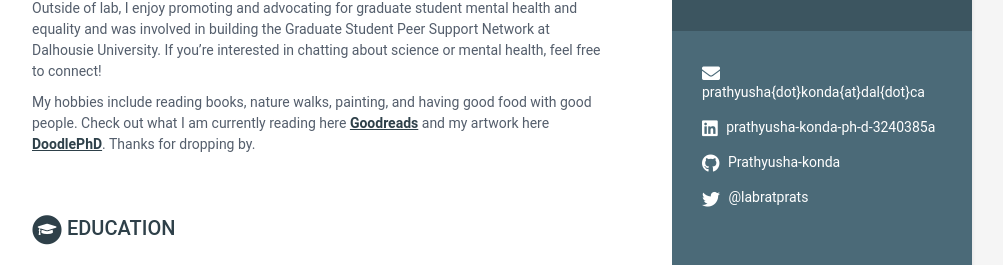
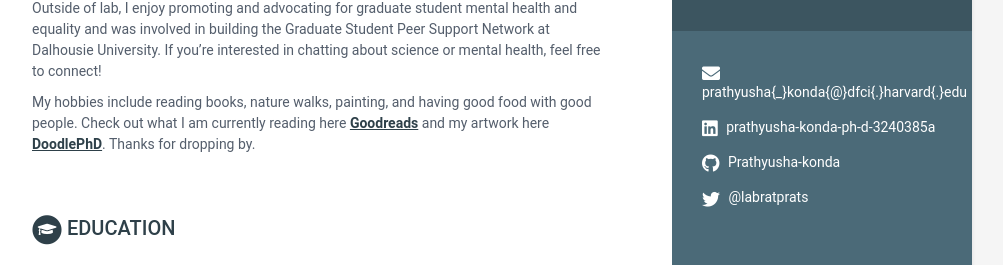
Before and after one commit to Prathyusha-konda/Website, a Jekyll site: the page built from index.html, in a window 1280 px wide and 900 px high. Shown: the part 299-564 px from the top of the window, without its empty margins (168-1171 px from the left). Built offline with Jekyll 4.4.1, drawn with Linux system fonts in a browser that asks for light colours.

Commit message:
Update data.yml

```diff
--- a/_data/data.yml
+++ b/_data/data.yml
@@ -12,7 +12,7 @@ sidebar:
     avatar: profilepic3.jpg  #place a 100x100 picture inside /assets/images/ folder and provide the name of the file below
 
     # Sidebar links
-    email: prathyusha{dot}konda{at}dal{dot}ca
+    email: prathyusha{_}konda{@}dfci{.}harvard{.}edu
     linkedin: prathyusha-konda-ph-d-3240385a
     github: Prathyusha-konda
     twitter: '@labratprats'
```
